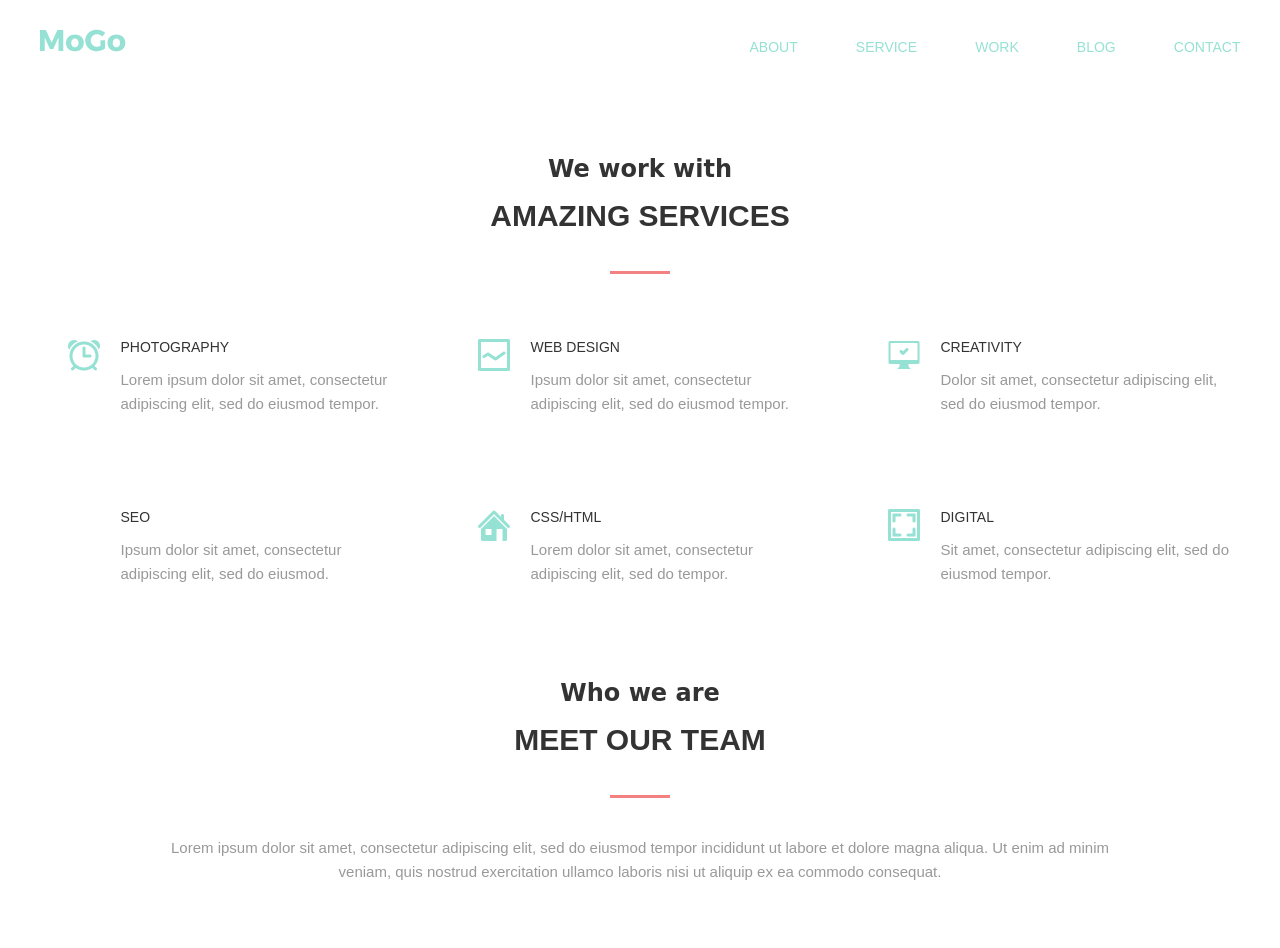
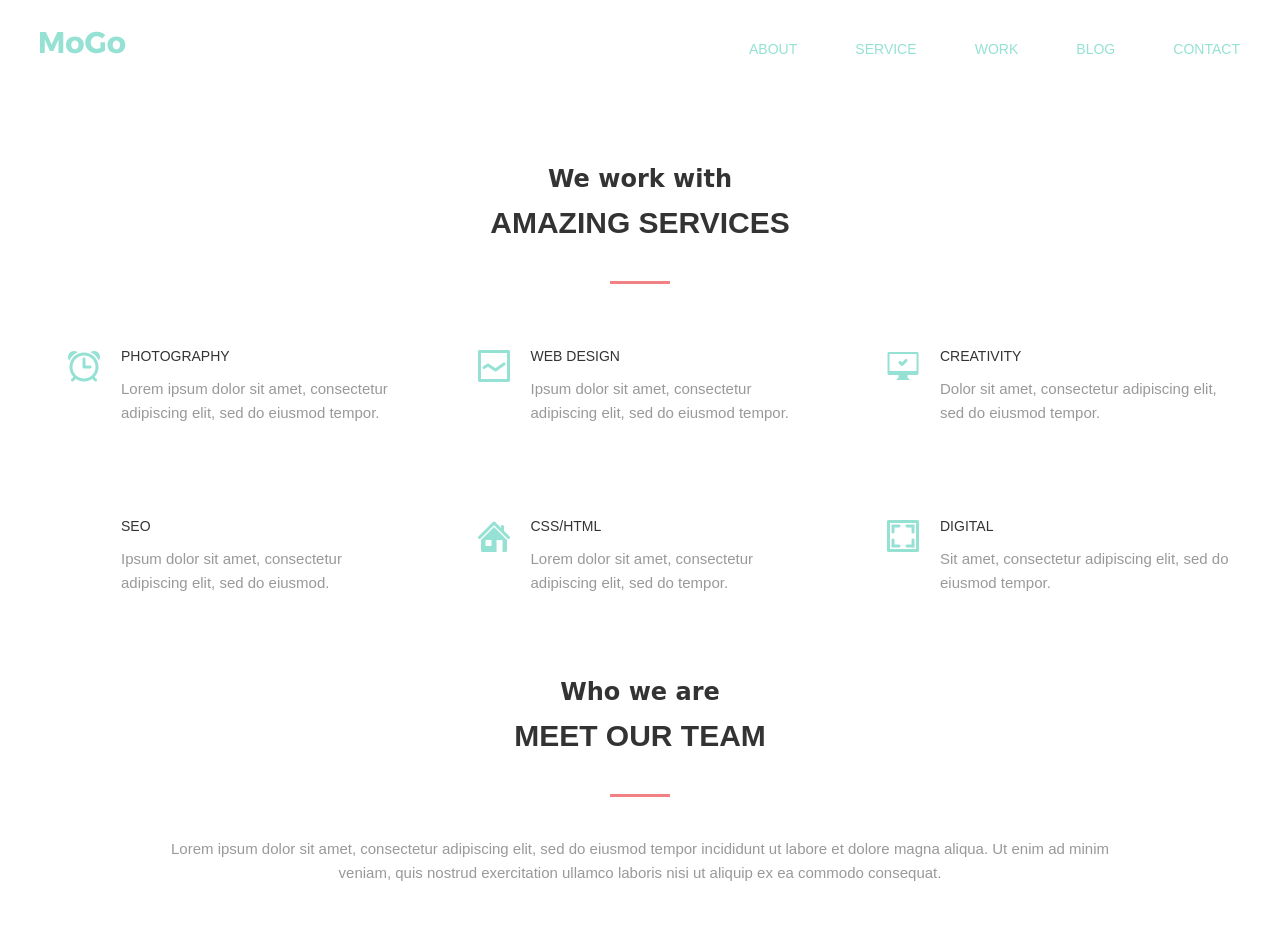
Before and after one commit to vit-1982/goit-fe-course, a plain HTML site: page module-06/index.html in a window 1280 px wide. Shown: the top 948 px of the page. Drawn offline with Linux system fonts and the light colour scheme.

Commit message:
According to mentors notations

```diff
--- a/module-06/css/styles.css
+++ b/module-06/css/styles.css
@@ -10,21 +10,21 @@ ul {
 }
 
 .wrapper {
-    max-width: 1201px;
+    max-width: 1200px;
     margin: 0 auto;
     text-align: center;
 }
 
 .logo {
     display: inline-block;
-    margin: 29px 0;
 }
 
 .navigation {
     display: flex;
     justify-content: space-between;
     align-items: baseline;
-    margin-bottom: 70px;
+    padding: 29px 0;
+    padding-bottom: 93px;
 }
 
 .nav_menu {
@@ -56,10 +56,12 @@ h2 {
     font-family: 'Kaushan Script', cursive;
     font-size: 24px;
     color: #333333;
-    margin-bottom: 16px;
+    padding-bottom: 13px;
 }
 
 h3 {
+    display: block;
+    position: relative;
     font-family: 'Montserrat', sans-serif;
     font-weight: 700;
     font-size: 30px;
@@ -68,22 +70,34 @@ h3 {
 }
 
 h3::after {
+    position: absolute;
+    display: block;
     content: '';
-    display: block;
     width: 60px;
     height: 3px;
     background-color: #f38181;
-    margin: 38px auto;
+    top: 75px;
+    left: 50%;
+    transform: translateX(-50%);
 }
 
-.services h3::after {
-    margin-bottom: 65px;
+.services h3{
+    padding-bottom: 108px;
+}
+
+.team h3 {
+    padding-bottom: 84px;
 }
 
 .service_menu {
     display: flex;
     justify-content: space-between;
     flex-wrap: wrap;
+    margin-bottom: 83px;
+}
+
+.service_item:not(:nth-child(-n+3)) {
+    margin-bottom: 0;
 }
 
 .service_item {
@@ -121,6 +135,7 @@ h4 {
     background-repeat: no-repeat;
     background-position: center;
     left: 28px;
+    top: 2px;
 }
 
 .service_item a {
@@ -163,7 +178,7 @@ h4 {
     background-image: url('../icon/scan.png');
 }
 
-.description p {
+.description {
     max-width: 980px;
     margin: 0 auto;
     font-family: 'Roboto Regular', sans-serif;
@@ -301,8 +316,9 @@ footer .wrapper {
     display: flex;
     justify-content: space-between;
     align-items: center;
-    height: 62px;
     border-top: 1px solid #e5e5e5;
+    padding-top: 10px;
+    margin-bottom: 10px;
 }
 
 .info {
--- a/module-06/index.html
+++ b/module-06/index.html
@@ -73,11 +73,9 @@
         <div class="wrapper">
             <h2>Who we are</h2>
             <h3>meet our team</h3>
-            <div class="description">
-                <p>Lorem ipsum dolor sit amet, consectetur adipiscing elit, sed do eiusmod tempor incididunt ut labore
-                    et dolore magna aliqua. Ut enim ad minim veniam, quis nostrud exercitation ullamco laboris nisi ut
-                    aliquip ex ea commodo consequat.</p>
-            </div>
+            <p class="description">Lorem ipsum dolor sit amet, consectetur adipiscing elit, sed do eiusmod tempor
+                incididunt ut labore et dolore magna aliqua. Ut enim ad minim veniam, quis nostrud exercitation ullamco laboris nisi ut
+                aliquip ex ea commodo consequat.</p>
             <ul class="card_box">
                 <li class="card">
                     <div class="card_img">
```
